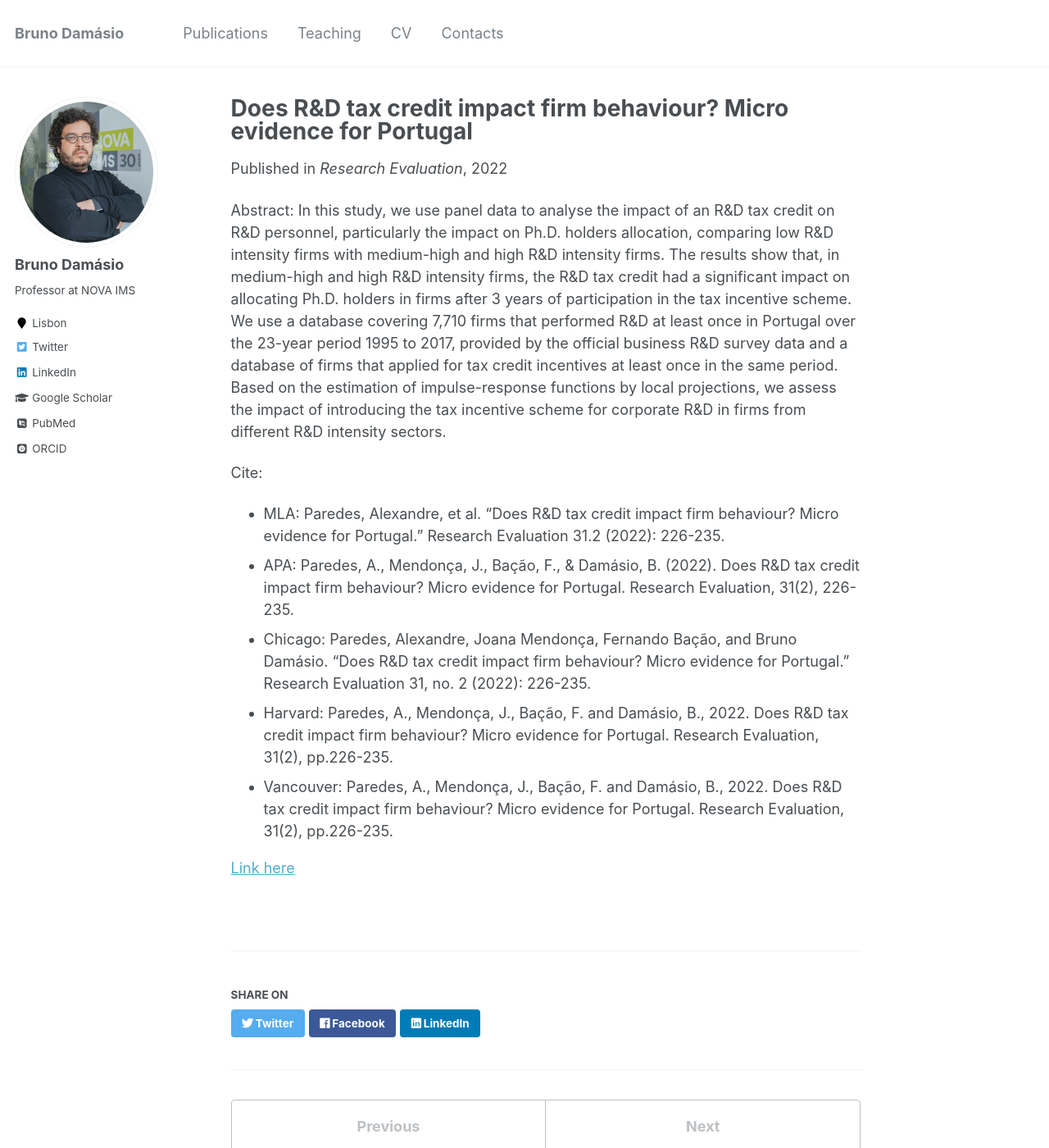
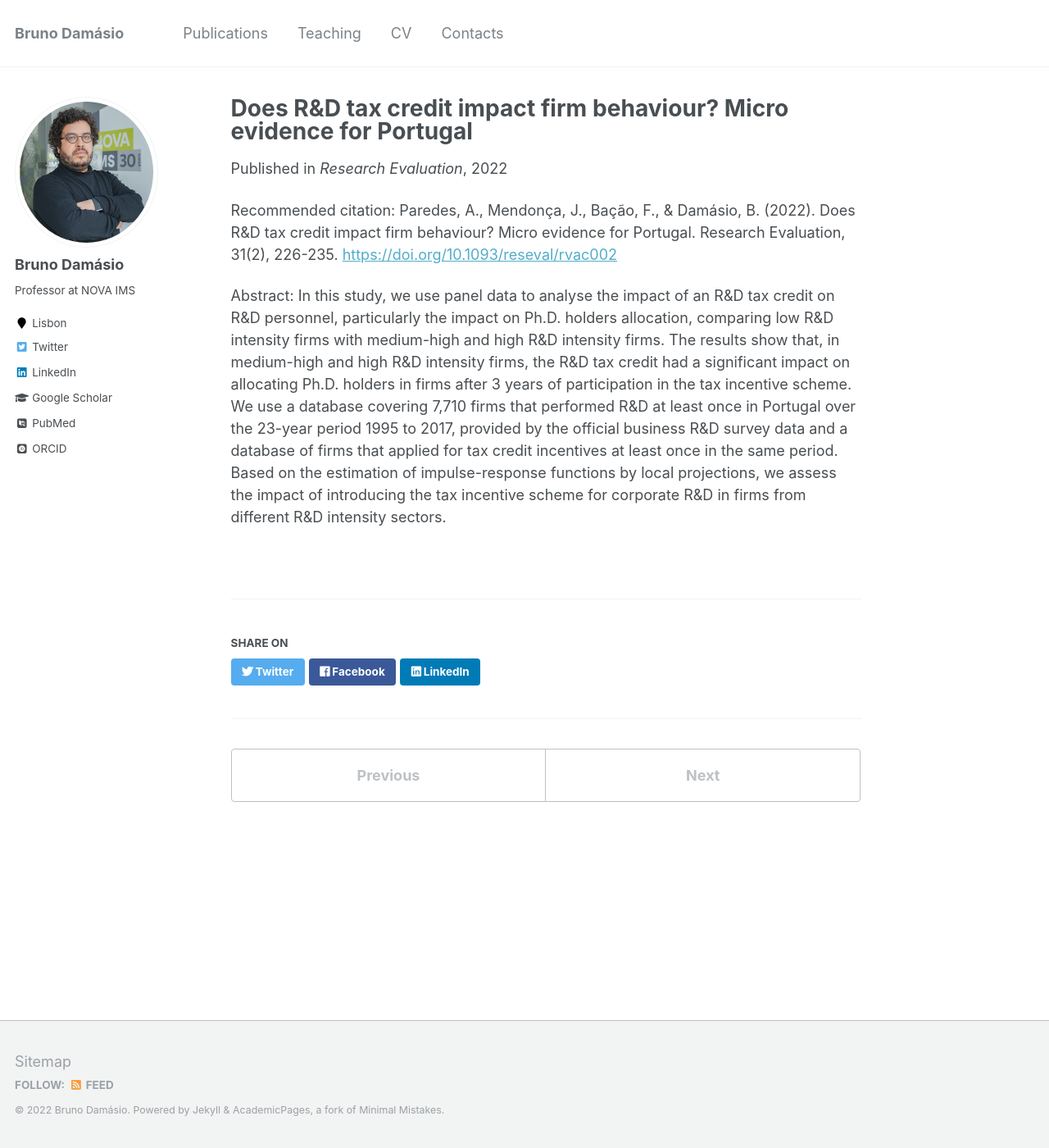
Before and after one commit to damasiob/damasiob.github.io, a Jekyll site: the page built from _publications/2022-04-rnd-tax-credit.md, in a window 1280 px wide and 1400 px high. Shown: the whole window at 82% size. Built offline with Jekyll 4.4.1, drawn with Linux system fonts in a browser that asks for light colours; some web fonts are replaced.

Commit message:
Update 2022-04-rnd-tax-credit.md

```diff
--- a/_publications/2022-04-rnd-tax-credit.md
+++ b/_publications/2022-04-rnd-tax-credit.md
@@ -6,14 +6,7 @@ date: 2022-04-01
 venue: 'Research Evaluation'
 ---
 
+
+Recommended citation: Paredes, A., Mendonça, J., Bação, F., & Damásio, B. (2022). Does R&D tax credit impact firm behaviour? Micro evidence for Portugal. Research Evaluation, 31(2), 226-235. [https://doi.org/10.1093/reseval/rvac002](https://doi.org/10.1093/reseval/rvac002)
+
 Abstract: In this study, we use panel data to analyse the impact of an R&D tax credit on R&D personnel, particularly the impact on Ph.D. holders allocation, comparing low R&D intensity firms with medium-high and high R&D intensity firms. The results show that, in medium-high and high R&D intensity firms, the R&D tax credit had a significant impact on allocating Ph.D. holders in firms after 3 years of participation in the tax incentive scheme. We use a database covering 7,710 firms that performed R&D at least once in Portugal over the 23-year period 1995 to 2017, provided by the official business R&D survey data and a database of firms that applied for tax credit incentives at least once in the same period. Based on the estimation of impulse-response functions by local projections, we assess the impact of introducing the tax incentive scheme for corporate R&D in firms from different R&D intensity sectors.
-
-Cite:
- * MLA: Paredes, Alexandre, et al. "Does R&D tax credit impact firm behaviour? Micro evidence for Portugal." Research Evaluation 31.2 (2022): 226-235.
- * APA: Paredes, A., Mendonça, J., Bação, F., & Damásio, B. (2022). Does R&D tax credit impact firm behaviour? Micro evidence for Portugal. Research Evaluation, 31(2), 226-235.
- * Chicago: Paredes, Alexandre, Joana Mendonça, Fernando Bação, and Bruno Damásio. "Does R&D tax credit impact firm behaviour? Micro evidence for Portugal." Research Evaluation 31, no. 2 (2022): 226-235.
- * Harvard: Paredes, A., Mendonça, J., Bação, F. and Damásio, B., 2022. Does R&D tax credit impact firm behaviour? Micro evidence for Portugal. Research Evaluation, 31(2), pp.226-235.
- * Vancouver: Paredes, A., Mendonça, J., Bação, F. and Damásio, B., 2022. Does R&D tax credit impact firm behaviour? Micro evidence for Portugal. Research Evaluation, 31(2), pp.226-235.
-
-
-[Link here](https://academic.oup.com/rev/article-abstract/31/2/226/6522755)
```
